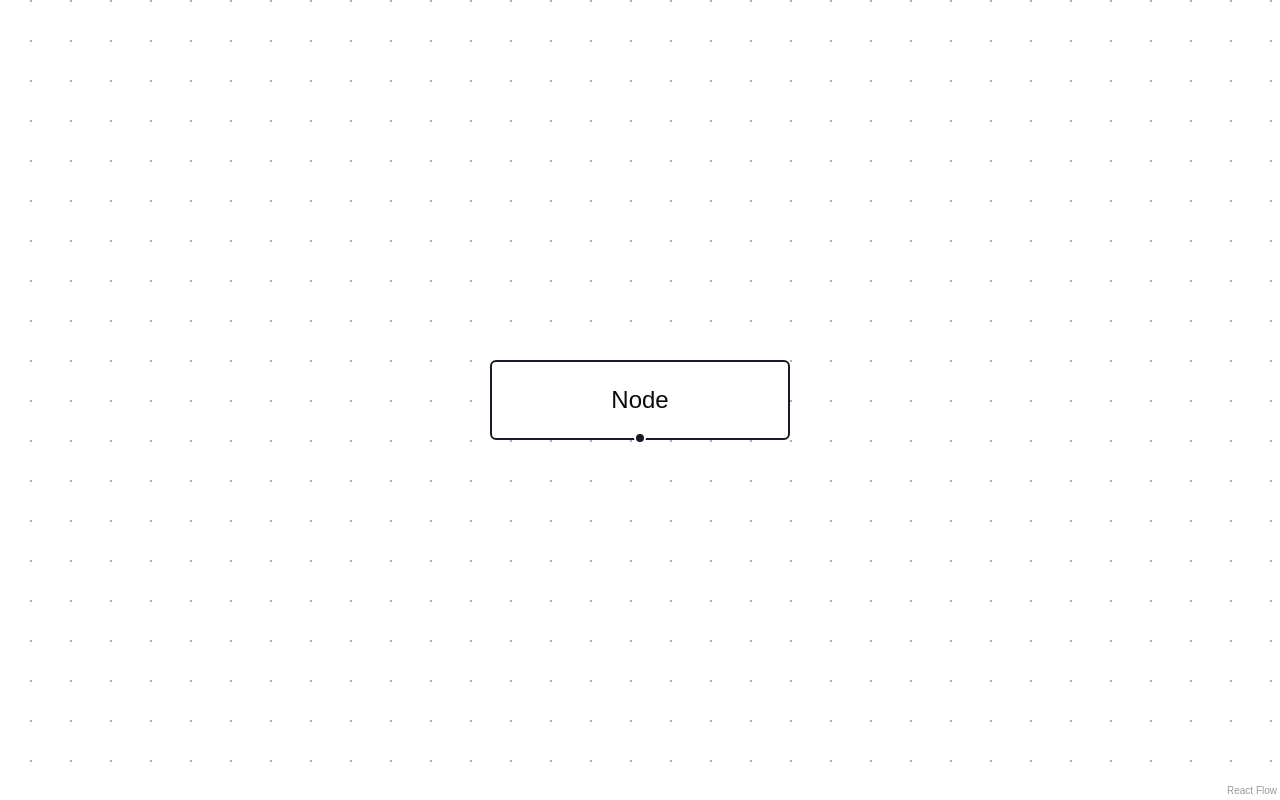
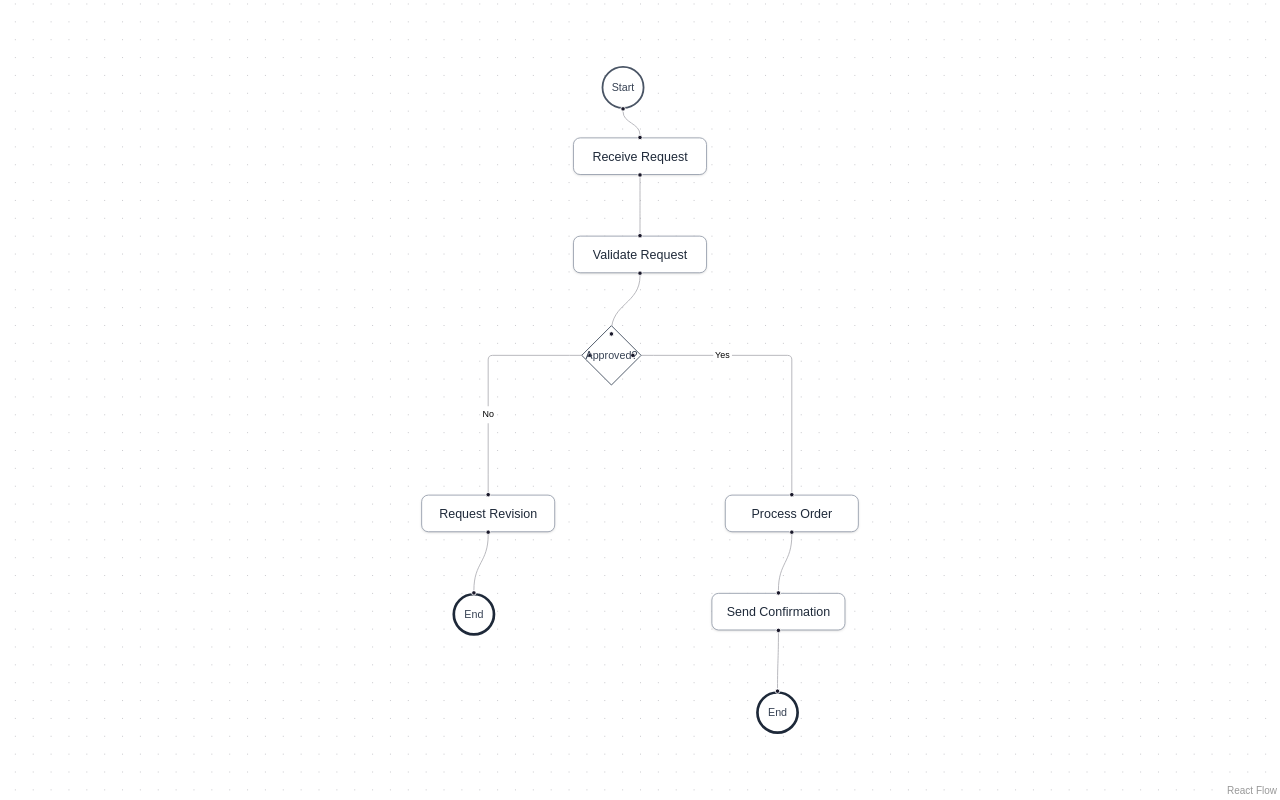
Before and after one commit to ibrohhm/workflow-ui, a Next.js app: page / in a window 1280 px wide. Built offline with nearby package versions, Linux system fonts and the light colour scheme.

Commit message:
feat(data): request approval flow

```diff
--- /dev/null
+++ b/components/nodes/end-node.tsx
@@ -0,0 +1,10 @@
+import { Handle, Position, type NodeProps } from '@xyflow/react';
+
+export function EndNode({ data }: NodeProps) {
+  return (
+    <div className="flex h-12 w-12 items-center justify-center rounded-full border-[3px] border-gray-800 bg-white text-xs font-medium text-gray-700">
+      <Handle type="target" position={Position.Top} />
+      {data.label as string}
+    </div>
+  )
+}
--- /dev/null
+++ b/components/nodes/gateway-node.tsx
@@ -0,0 +1,15 @@
+import { Handle, Position, type NodeProps } from '@xyflow/react';
+
+export function GatewayNode({ data }: NodeProps) {
+  return (
+    <div className="relative flex h-12 w-12 items-center justify-center">
+      <div className="absolute inset-0 rotate-45 border border-gray-600 bg-white" />
+      <span className="relative z-10 text-center text-xs font-medium text-gray-700">
+        {data.label as string}
+      </span>
+      <Handle type="target" position={Position.Top} />
+      <Handle type="source" position={Position.Left} id="no" />
+      <Handle type="source" position={Position.Right} id="yes" />
+    </div>
+  )
+}
--- /dev/null
+++ b/components/nodes/start-node.tsx
@@ -0,0 +1,10 @@
+import { Handle, Position, type NodeProps } from '@xyflow/react';
+
+export function StartNode({ data }: NodeProps) {
+  return (
+    <div className="flex h-12 w-12 items-center justify-center rounded-full border-2 border-gray-600 bg-white text-xs font-medium text-gray-700">
+      {data.label as string}
+      <Handle type="source" position={Position.Bottom} />
+    </div>
+  )
+}
--- /dev/null
+++ b/components/nodes/task-node.tsx
@@ -0,0 +1,11 @@
+import { Handle, Position, type NodeProps } from '@xyflow/react';
+
+export function TaskNode({ data }: NodeProps) {
+  return (
+    <div className="min-w-[150px] rounded-md border border-gray-400 bg-white px-4 py-2.5 text-center text-sm text-gray-800 shadow-sm">
+      <Handle type="target" position={Position.Top} />
+      {data.label as string}
+      <Handle type="source" position={Position.Bottom} />
+    </div>
+  )
+}
--- a/components/workflow-ui.tsx
+++ b/components/workflow-ui.tsx
@@ -1,31 +1,32 @@
 "use client"
 
-import { useCallback, useRef } from 'react';
+import { useCallback } from 'react';
 import {
   Background,
   ReactFlow,
   useNodesState,
   useEdgesState,
   addEdge,
-  Handle,
-  Position,
-  type NodeProps,
   type Connection,
 } from '@xyflow/react';
+import { StartNode } from './nodes/start-node';
+import { EndNode } from './nodes/end-node';
+import { TaskNode } from './nodes/task-node';
+import { GatewayNode } from './nodes/gateway-node';
+import workflow from '../data/request-approval-flow.json';
 
-const initialNodes = [
-  {
-    id: '0',
-    type: 'input',
-    data: { label: 'Node' },
-    position: { x: 0, y: 50 },
-  },
-];
+const nodeTypes = {
+  start: StartNode,
+  end: EndNode,
+  task: TaskNode,
+  gateway: GatewayNode,
+}
+
+const { nodes: initialNodes, edges: initialEdges } = workflow
 
 export function WorkflowUI() {
-  const reactFlowWrapper = useRef(null);
   const [nodes, setNodes, onNodesChange] = useNodesState(initialNodes);
-  const [edges, setEdges, onEdgesChange] = useEdgesState([]);
+  const [edges, setEdges, onEdgesChange] = useEdgesState(initialEdges);
 
   const onConnect = useCallback(
     (connection: Connection) => setEdges((eds) => addEdge(connection, eds)),
@@ -33,19 +34,20 @@ export function WorkflowUI() {
   );
 
   return (
-    <div className="wrapper" ref={reactFlowWrapper}>
+    <div className="wrapper">
       <ReactFlow
         nodes={nodes}
         edges={edges}
+        nodeTypes={nodeTypes}
         onNodesChange={onNodesChange}
         onEdgesChange={onEdgesChange}
         onConnect={onConnect}
         fitView
-        fitViewOptions={{ padding: 2 }}
+        fitViewOptions={{ padding: 0.2 }}
         colorMode="system"
       >
         <Background />
       </ReactFlow>
     </div>
-  );
+  )
 }
--- /dev/null
+++ b/data/request-approval-flow.json
@@ -0,0 +1,23 @@
+{
+  "nodes": [
+    { "id": "start", "type": "start", "data": { "label": "Start" }, "position": { "x": 207, "y": 0 } },
+    { "id": "receive_request", "type": "task", "data": { "label": "Receive Request" }, "position": { "x": 175, "y": 80 } },
+    { "id": "validate_request", "type": "task", "data": { "label": "Validate Request" }, "position": { "x": 175, "y": 190 } },
+    { "id": "approved", "type": "gateway", "data": { "label": "Approved?" }, "position": { "x": 194, "y": 300 } },
+    { "id": "request_revision", "type": "task", "data": { "label": "Request Revision" }, "position": { "x": 5, "y": 480 } },
+    { "id": "end_no", "type": "end", "data": { "label": "End" }, "position": { "x": 40, "y": 590 } },
+    { "id": "process_order", "type": "task", "data": { "label": "Process Order" }, "position": { "x": 345, "y": 480 } },
+    { "id": "send_confirmation", "type": "task", "data": { "label": "Send Confirmation" }, "position": { "x": 330, "y": 590 } },
+    { "id": "end_yes", "type": "end", "data": { "label": "End" }, "position": { "x": 380, "y": 700 } }
+  ],
+  "edges": [
+    { "id": "e1", "source": "start", "target": "receive_request" },
+    { "id": "e2", "source": "receive_request", "target": "validate_request" },
+    { "id": "e3", "source": "validate_request", "target": "approved" },
+    { "id": "e4", "source": "approved", "sourceHandle": "no", "target": "request_revision", "label": "No", "type": "smoothstep" },
+    { "id": "e5", "source": "request_revision", "target": "end_no" },
+    { "id": "e6", "source": "approved", "sourceHandle": "yes", "target": "process_order", "label": "Yes", "type": "smoothstep" },
+    { "id": "e7", "source": "process_order", "target": "send_confirmation" },
+    { "id": "e8", "source": "send_confirmation", "target": "end_yes" }
+  ]
+}
```
